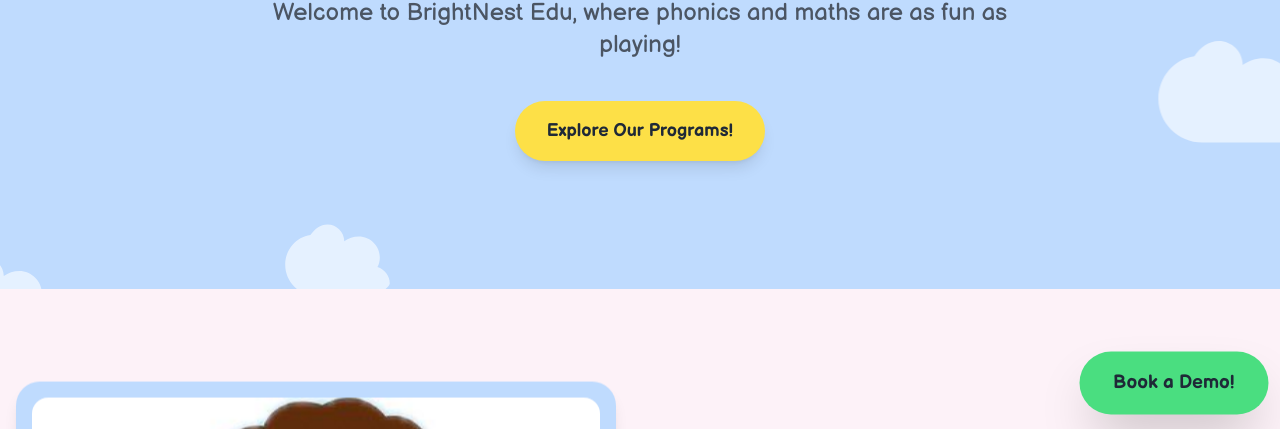
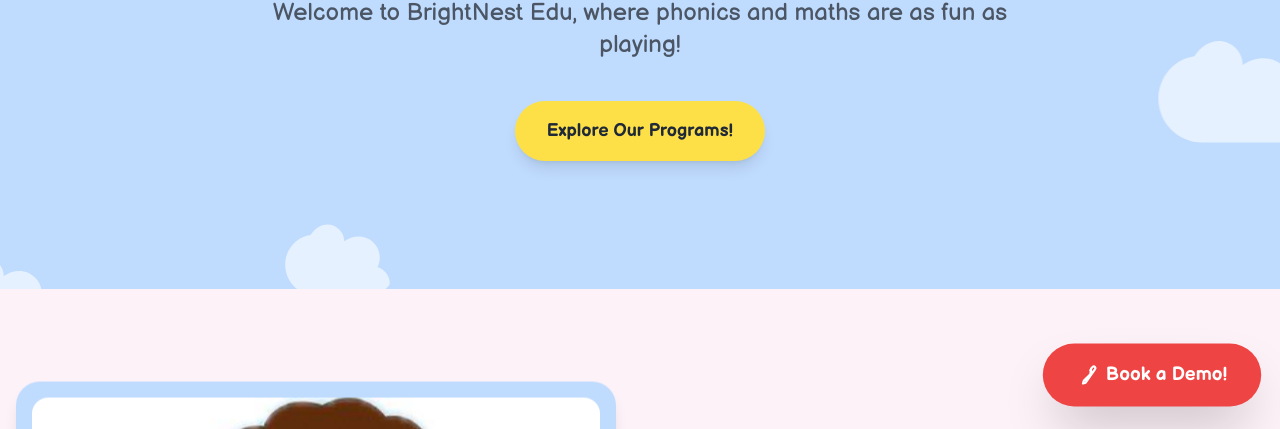
Before and after one commit to Krrishchauhan/education-website, a plain HTML site: page index.html in a window 1280 px wide. Shown: the part 371-800 px from the top of the page. Drawn offline with nearby package versions, Linux system fonts and the light colour scheme.

Commit message:
Update button styles and position in index.html

```diff
--- a/index.html
+++ b/index.html
@@ -272,8 +272,9 @@
         </section>
     </main>
 
-    <div class="fixed bottom-4 right-4 z-50">
-        <button id="open-demo-modal-fixed" class="inline-block px-6 py-3 sm:px-8 sm:py-4 text-base sm:text-lg font-bold text-gray-800 rounded-full shadow-2xl transition-all duration-300 ease-in-out hover:shadow-3xl hover:transform hover:-translate-y-2 active:transform active:translate-y-0 active:shadow-md bg-green-400 hover:bg-green-500 zoom-pulse">
+    <div class="fixed bottom-6 right-6 z-50">
+        <button id="open-demo-modal-fixed" class="inline-flex items-center px-6 py-3 sm:px-8 sm:py-4 text-base sm:text-lg font-bold text-white rounded-full shadow-2xl transition-all duration-300 ease-in-out hover:shadow-3xl hover:transform hover:-translate-y-1 active:transform active:translate-y-0 active:shadow-md bg-red-500 hover:bg-red-600 zoom-pulse">
+             <svg class="w-5 h-5 mr-2" xmlns="http://www.w3.org/2000/svg" fill="none" viewBox="0 0 24 24" stroke-width="2.5" stroke="currentColor"><path stroke-linecap="round" stroke-linejoin="round" d="M16.862 4.487l1.687-1.688a1.875 1.875 0 112.652 2.652L10.582 20.849 7.5 21.75l.91-3.033 7.462-7.462zM15.75 6.457L18.3 9" /></svg>
             Book a Demo!
         </button>
     </div>
```
